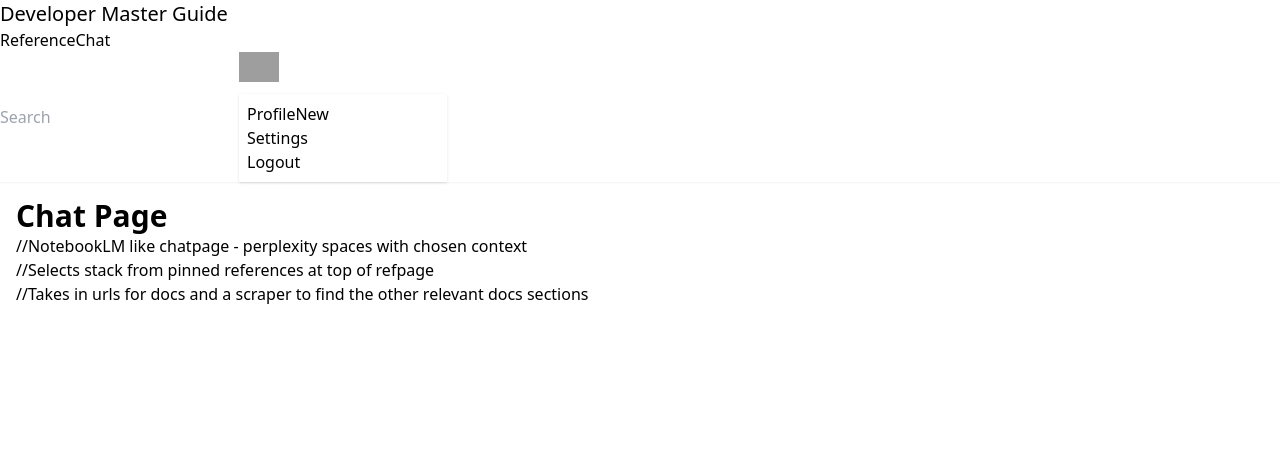
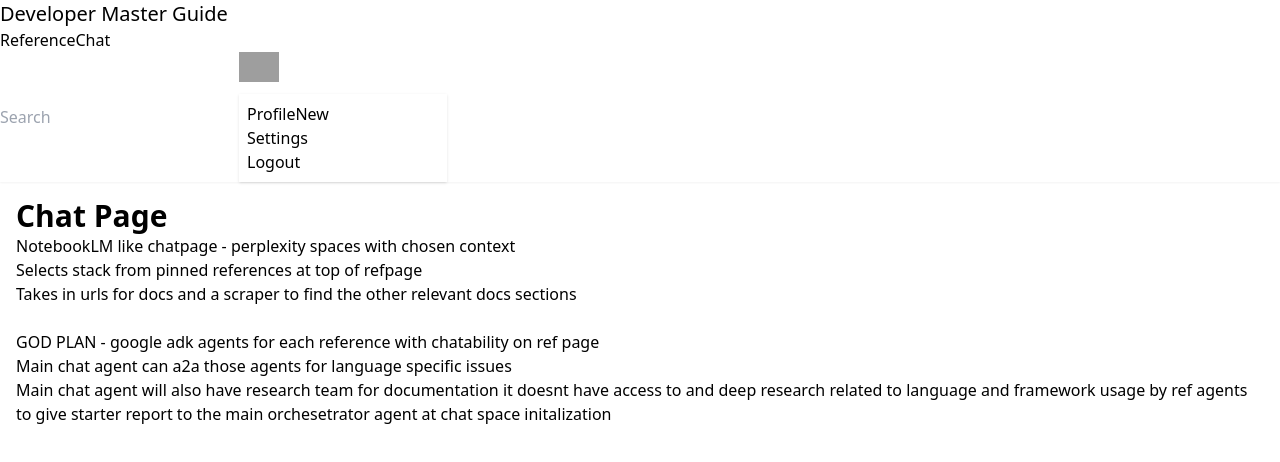
Before and after one commit to JCReed26/Dev-Master-Guide, a React (Vite) app: page /chat in a window 1280 px wide. Shown: the top 462 px of the page. Built offline with nearby package versions, Linux system fonts and the light colour scheme; grey boxes are pictures that could not be loaded.

Commit message:
added future idea on how to implement chat page

```diff
--- a/src/pages/Chatpage.jsx
+++ b/src/pages/Chatpage.jsx
@@ -4,9 +4,13 @@ const Chatpage = () => {
   return (
     <div className="p-4">
       <h1 className="text-3xl font-bold">Chat Page</h1>
-      <p>//NotebookLM like chatpage - perplexity spaces with chosen context</p>
-      <p>//Selects stack from pinned references at top of refpage</p>
-      <p>//Takes in urls for docs and a scraper to find the other relevant docs sections</p>
+      <p>NotebookLM like chatpage - perplexity spaces with chosen context</p>
+      <p>Selects stack from pinned references at top of refpage</p>
+      <p>Takes in urls for docs and a scraper to find the other relevant docs sections</p>
+      <br/>
+      <p>GOD PLAN - google adk agents for each reference with chatability on ref page</p>
+      <p>Main chat agent can a2a those agents for language specific issues</p>
+      <p>Main chat agent will also have research team for documentation it doesnt have access to and deep research related to language and framework usage by ref agents to give starter report to the main orchesetrator agent at chat space initalization</p>
     </div>
   );
 };
```
